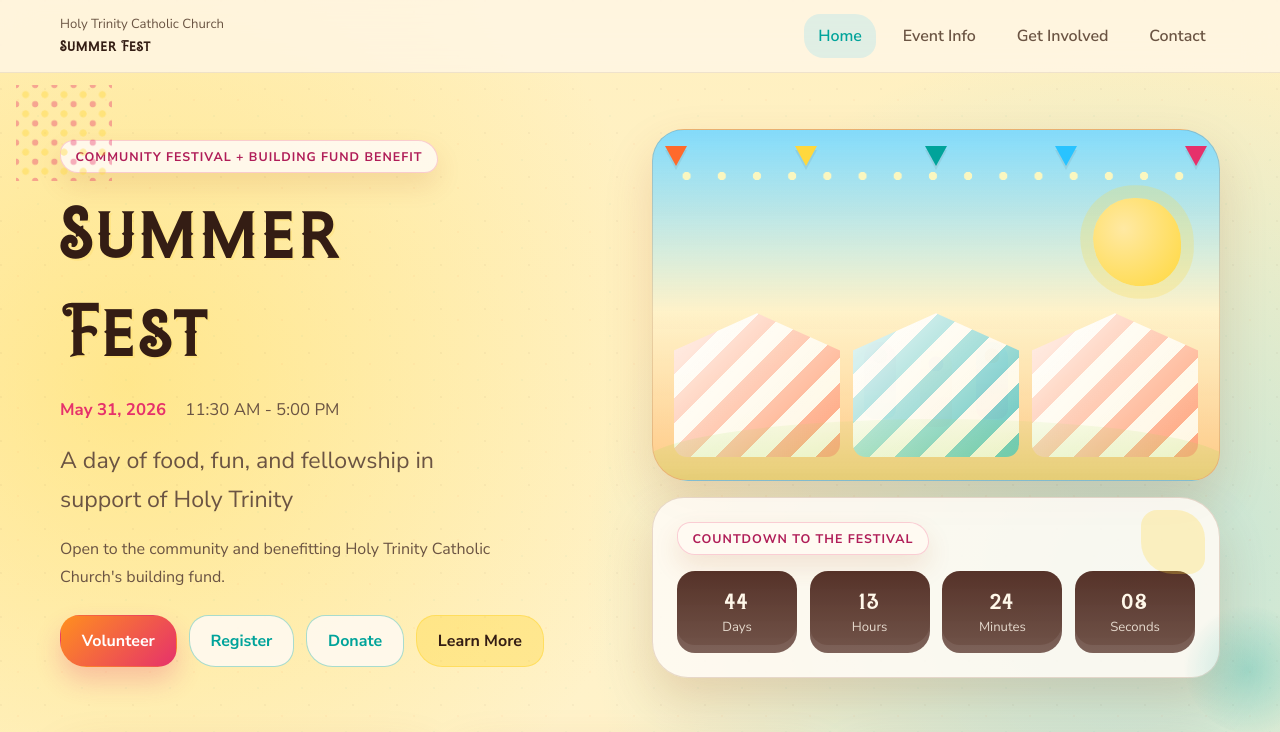
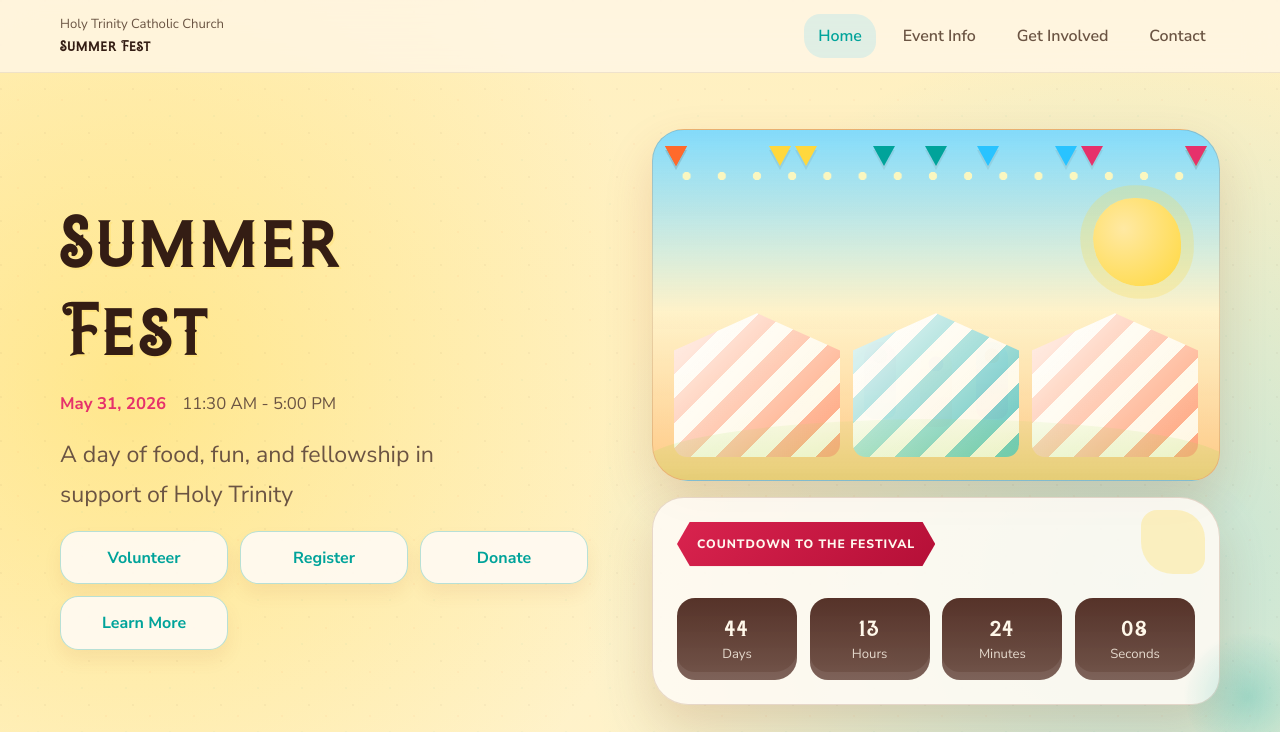
Before and after one commit to joshmzamora/summerfest-htcc, a Next.js app: page / in a window 1280 px wide. Shown: the top 732 px of the page. Built offline with nearby package versions, Linux system fonts and the light colour scheme.

Commit message:
Refactor Countdown and HeroSection components for improved accessibility and styling; update site content for clarity

```diff
--- a/app/globals.css
+++ b/app/globals.css
@@ -91,22 +91,10 @@
   padding: 4.5rem 0;
 }
 
-.festival-layer::before,
 .festival-layer::after {
   content: "";
   position: absolute;
   pointer-events: none;
-}
-
-.festival-layer::before {
-  top: 0.75rem;
-  left: 1rem;
-  width: 6rem;
-  height: 6rem;
-  background:
-    radial-gradient(circle, rgba(255, 216, 61, 0.9) 0.2rem, transparent 0.24rem) 0 0 / 1.2rem 1.2rem,
-    radial-gradient(circle, rgba(230, 49, 107, 0.84) 0.18rem, transparent 0.22rem) 0.6rem 0.6rem / 1.2rem 1.2rem;
-  opacity: 0.45;
 }
 
 .festival-layer::after {
@@ -309,15 +297,27 @@
   align-items: center;
 }
 
+.hero-copy {
+  position: relative;
+  text-align: center;
+}
+
 .hero-copy h1 {
-  font-size: clamp(3.3rem, 11vw, 6.1rem);
-  max-width: 9ch;
+  position: relative;
+  z-index: 1;
+  margin-top: 1rem;
+  font-size: clamp(3.2rem, 16vw, 6.1rem);
+  line-height: 0.9;
+  max-width: 7ch;
+  margin-left: auto;
+  margin-right: auto;
 }
 
 .hero-meta {
   display: flex;
   flex-wrap: wrap;
-  gap: 0.8rem 1.2rem;
+  justify-content: center;
+  gap: 0.55rem 1rem;
   align-items: center;
   margin: 0 0 1rem;
   font-size: 1.05rem;
@@ -331,17 +331,42 @@
   margin: 0 0 1rem;
   font-size: clamp(1.15rem, 3vw, 1.45rem);
   color: var(--text);
-  max-width: 28rem;
+  max-width: 24rem;
+  margin-left: auto;
+  margin-right: auto;
 }
 
 .hero-note {
-  max-width: 31rem;
+  max-width: 27rem;
   margin: 0 0 1.5rem;
+  margin-left: auto;
+  margin-right: auto;
 }
 
 .hero-aside {
   display: grid;
   gap: 1rem;
+}
+
+.hero-ribbon {
+  position: relative;
+  z-index: 1;
+  display: inline-flex;
+  align-items: center;
+  justify-content: center;
+  padding: 0.7rem 1.3rem;
+  margin: 0 auto 0.7rem;
+  min-height: 3rem;
+  max-width: min(100%, 21rem);
+  background: linear-gradient(135deg, rgba(0, 163, 154, 0.98), rgba(0, 113, 122, 0.95));
+  color: #fff9ee;
+  font-size: 0.76rem;
+  font-weight: 800;
+  letter-spacing: 0.08em;
+  text-align: center;
+  text-transform: uppercase;
+  clip-path: polygon(4% 0, 96% 0, 100% 50%, 96% 100%, 4% 100%, 0 50%);
+  box-shadow: 0 16px 28px rgba(0, 122, 116, 0.22);
 }
 
 .festival-scene,
@@ -378,6 +403,18 @@
   background:
     linear-gradient(180deg, rgba(41, 195, 255, 0.58), rgba(255, 243, 196, 0.28) 52%, rgba(255, 106, 43, 0.26)),
     linear-gradient(180deg, rgba(255, 252, 245, 0.97), rgba(255, 233, 163, 0.96));
+}
+
+.scene-bunting-top {
+  top: -0.25rem;
+  left: -0.1rem;
+  right: -0.1rem;
+}
+
+.scene-bunting-top span {
+  border-left-width: 0.8rem;
+  border-right-width: 0.8rem;
+  border-top-width: 1.45rem;
 }
 
 .scene-bunting {
@@ -536,6 +573,26 @@
   background: rgba(255, 216, 61, 0.28);
 }
 
+.countdown-ribbon {
+  position: relative;
+  display: inline-flex;
+  align-items: center;
+  justify-content: center;
+  min-height: 2.8rem;
+  padding: 0.65rem 1.25rem;
+  margin-bottom: 1rem;
+  max-width: min(100%, 18rem);
+  background: linear-gradient(135deg, #d9234e, #b50f37);
+  color: #fff8ee;
+  font-size: 0.76rem;
+  font-weight: 800;
+  letter-spacing: 0.08em;
+  text-transform: uppercase;
+  text-align: center;
+  clip-path: polygon(5% 0, 95% 0, 100% 50%, 95% 100%, 5% 100%, 0 50%);
+  box-shadow: 0 14px 24px rgba(181, 15, 55, 0.24);
+}
+
 .countdown-grid {
   display: grid;
   grid-template-columns: repeat(4, minmax(0, 1fr));
@@ -580,6 +637,38 @@
   font-weight: 700;
   text-align: center;
   border-radius: 1.2rem 1.5rem 1.2rem 1.65rem;
+}
+
+.hero-actions {
+  display: grid;
+  grid-template-columns: repeat(2, minmax(0, 1fr));
+  gap: 0.75rem;
+}
+
+.hero-actions .button {
+  width: 100%;
+  min-height: 3.35rem;
+  padding: 0.85rem 1rem;
+  border-radius: 1.15rem;
+  background: rgba(255, 250, 242, 0.92);
+  border: 1px solid rgba(0, 163, 154, 0.28);
+  color: var(--teal);
+  box-shadow: 0 10px 18px rgba(168, 74, 22, 0.08);
+}
+
+.hero-actions .button-primary,
+.hero-actions .button-secondary,
+.hero-actions .button-ghost {
+  background: rgba(255, 250, 242, 0.92);
+  border-color: rgba(0, 163, 154, 0.28);
+  color: var(--teal);
+  box-shadow: 0 10px 18px rgba(168, 74, 22, 0.08);
+}
+
+.hero-actions .button:hover,
+.hero-actions .button:focus-visible {
+  border-color: rgba(230, 49, 107, 0.28);
+  color: var(--berry);
 }
 
 .button:hover,
@@ -970,6 +1059,35 @@
     grid-template-columns: 1.2fr 1fr;
     align-items: center;
   }
+
+  .hero-copy {
+    text-align: left;
+  }
+
+  .hero-copy h1,
+  .hero-tagline,
+  .hero-note {
+    margin-left: 0;
+    margin-right: 0;
+  }
+
+  .hero-meta {
+    justify-content: flex-start;
+  }
+
+  .hero-ribbon {
+    margin-left: 0;
+    margin-right: 0;
+  }
+
+  .hero-actions {
+    display: flex;
+  }
+
+  .hero-actions .button {
+    width: auto;
+    min-width: 10.5rem;
+  }
 }
 
 @media (min-width: 960px) {
--- a/components/Countdown.tsx
+++ b/components/Countdown.tsx
@@ -46,7 +46,7 @@
   if (timeLeft.expired) {
     return (
       <div className="countdown-card" aria-live="polite">
-        <span className="eyebrow">Summer Fest is here</span>
+        <span className="countdown-ribbon">Summer Fest is here</span>
         <p className="countdown-expired">Today is the day. We look forward to welcoming the community.</p>
       </div>
     );
@@ -61,7 +61,7 @@
 
   return (
     <div className="countdown-card" aria-label="Countdown to Summer Fest">
-      <span className="eyebrow">Countdown to the festival</span>
+      <span className="countdown-ribbon">Countdown to the festival</span>
       <div className="countdown-grid">
         {units.map((unit) => (
           <div className="countdown-unit" key={unit.label}>
--- a/components/HeroSection.tsx
+++ b/components/HeroSection.tsx
@@ -8,7 +8,7 @@
   date: string;
   time: string;
   tagline: string;
-  note: string;
+  note?: string;
   actions: readonly Action[];
   countdownTarget: string;
 };
@@ -44,18 +44,25 @@
     <section className="hero-section section festival-layer" id="top">
       <div className="container hero-layout">
         <div className="hero-copy">
-          <span className="eyebrow">Community Festival + Building Fund Benefit</span>
           <h1>{title}</h1>
           <p className="hero-meta">
             <strong>{date}</strong>
             <span>{time}</span>
           </p>
           <p className="hero-tagline">{tagline}</p>
-          <p className="hero-note">{note}</p>
-          <div className="button-row">{actions.map(renderAction)}</div>
+          {note ? <p className="hero-note">{note}</p> : null}
+          <div className="button-row hero-actions">{actions.map(renderAction)}</div>
         </div>
         <div className="hero-aside">
           <div className="festival-scene" aria-hidden="true">
+            <div className="scene-bunting scene-bunting-top">
+              <span />
+              <span />
+              <span />
+              <span />
+              <span />
+              <span />
+            </div>
             <div className="scene-bunting">
               <span />
               <span />
--- a/data/site-content.ts
+++ b/data/site-content.ts
@@ -7,7 +7,7 @@
   eventDate: "May 31, 2026",
   eventTime: "11:30 AM - 5:00 PM",
   location: "Location details coming soon",
-  heroNote: "Open to the community and benefitting Holy Trinity Catholic Church's building fund.",
+  heroNote: "",
   countdownTarget: "2026-05-31T11:30:00-05:00",
   navigation: [
     { label: "Home", href: "/" },
```
